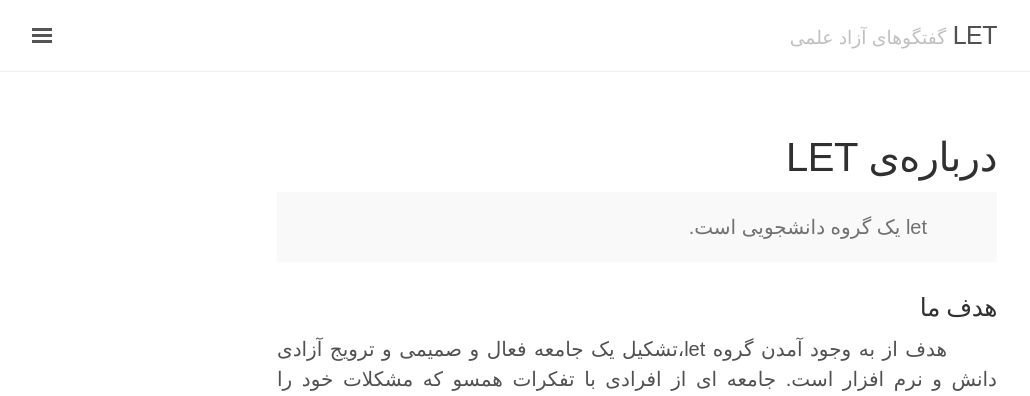
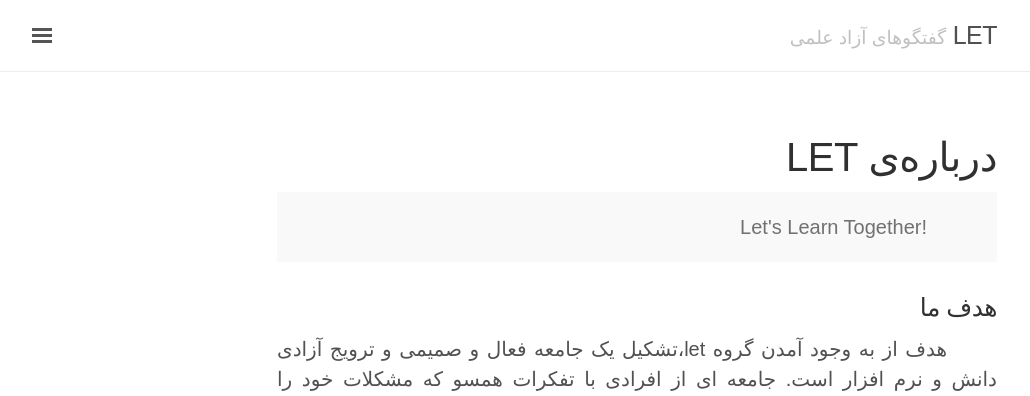
Before and after one commit to cselet/cselet.github.io, a Jekyll site: the page built from about.md, in a window 1280 px wide. Shown: the top 396 px of the page, without its empty margins (3-1033 px from the left). Built offline with Jekyll 4.4.1, drawn with Linux system fonts in a browser that asks for light colours; some web fonts are replaced.

Commit message:
minor changes of about.md

```diff
--- a/about.md
+++ b/about.md
@@ -4,15 +4,18 @@ title: درباره‌ی LET
 ---
 
 <p class="message">
-    let یک گروه دانشجویی است.
+!Let's Learn Together
 </p>
+
 ### هدف ما
 هدف از به وجود آمدن گروه let،تشکیل یک جامعه فعال و صمیمی و ترویج آزادی دانش و نرم افزار است.
 جامعه ای از افرادی با تفکرات همسو که مشکلات خود را خودشان حل میکنند،در سمت   پیشرفت و توسعه مداوم قدم میگذارند و اعضا با هم روحیه ی دوستانه ای با هم دارند.
 هدف دیگر شناختن فرهنگ آزادی دانش و نرم افزار و ترویج آن است.
+
 ### نام گذاری
 نام این گروه برگرفته از حروف اول عبارت **Libre Educational Talks** به معنی گفت و گوهای آزاد علمی است.
 عبارت **Libre** به معنی آزادی و اشاره به ذات آزاد دانش دارد،  عبارت **Educational** به معنی علمی بودن فعالیت های گروه است و عبارت **Talks** نشان دهنده گفت و گو محور بودن فعالیت هاست.
+
 ### آرم گروه
 آرم گروه متشکل از چهار نماد انسان و در مجموع نماد یک جامعه است که اشاره به توجه و تمرکز گروه به ساخت یک جامعه فعال و صمیمی دارد!
 
```
